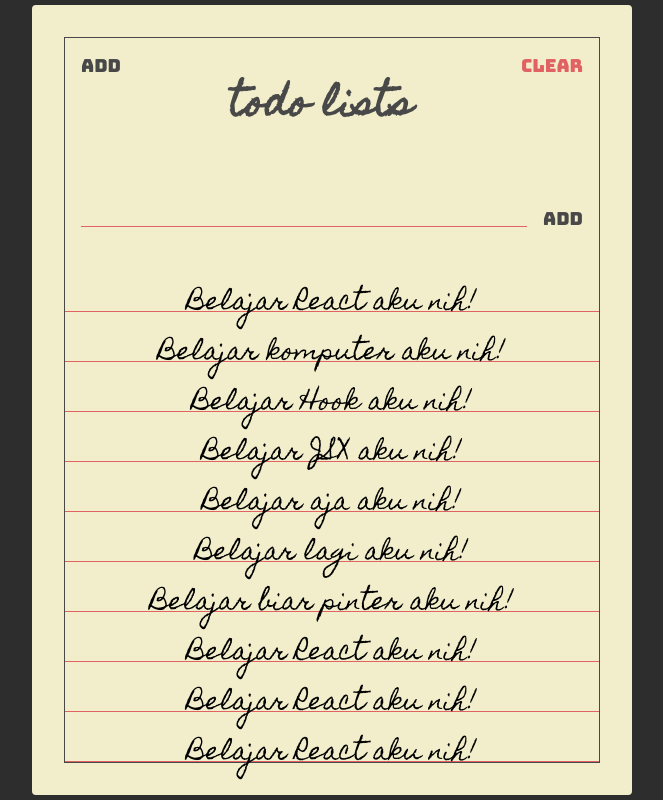
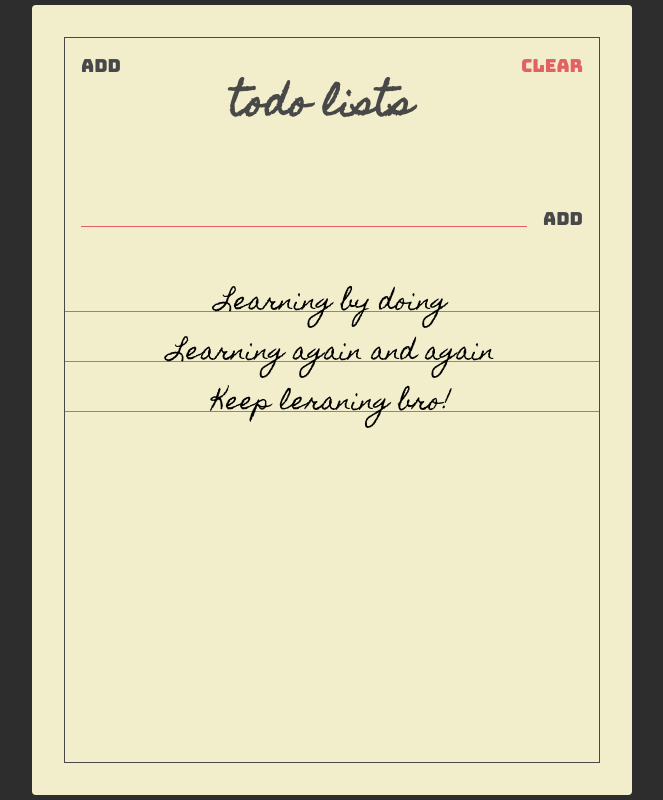
Before and after one commit to javaliKai/react-todolist, a React (Create React App) app: page / in a window 1280 px wide. Shown: the whole page, without its empty margins (308-971 px from the left). Built offline with nearby package versions, Linux system fonts and the light colour scheme.

Commit message:
Refactoring todos and todolist component

```diff
--- a/src/components/Todos.jsx
+++ b/src/components/Todos.jsx
@@ -1,40 +1,9 @@
 import React from "react";
+import PropTypes from "prop-types";
 
 import Todo from "./Todo";
 
-const Todos = () => {
-  const todos = [
-    {
-      text: "Belajar React aku nih!"
-    },
-    {
-      text: "Belajar komputer aku nih!"
-    },
-    {
-      text: "Belajar Hook aku nih!"
-    },
-    {
-      text: "Belajar JSX aku nih!"
-    },
-    {
-      text: "Belajar aja aku nih!"
-    },
-    {
-      text: "Belajar lagi aku nih!"
-    },
-    {
-      text: "Belajar biar pinter aku nih!"
-    },
-    {
-      text: "Belajar React aku nih!"
-    },
-    {
-      text: "Belajar React aku nih!"
-    },
-    {
-      text: "Belajar React aku nih!"
-    }
-  ];
+const Todos = ({ todos }) => {
   return (
     <section className="todos">
       {/* using jsx text attribute and array map  */}
@@ -45,4 +14,11 @@
   );
 };
 
+Todos.PropTypes = {
+  todos: PropTypes.arrayOf(
+    PropTypes.shape({
+      text: PropTypes.string
+    })
+  )
+};
 export default Todos;
--- a/src/pages/TodoList.jsx
+++ b/src/pages/TodoList.jsx
@@ -1,17 +1,22 @@
-import React from "react";
+import React, { useState } from "react";
 import Paper from "../components/Paper";
 import Header from "../components/Header";
 import TodoForm from "../components/TodoForm";
 import Todos from "../components/Todos";
 
 const TodoList = () => {
+  const [todos, setTodos] = useState([
+    { text: "Learning by doing" },
+    { text: "Learning again and again" },
+    { text: "Keep leraning bro!" }
+  ]);
   return (
     // the whole code is imported from its own component File. this is the
     // main concept of react library, to maintain files more effectively
     <Paper>
       <Header />
       <TodoForm />
-      <Todos />
+      <Todos todos={todos} />
     </Paper>
   );
 };
```
